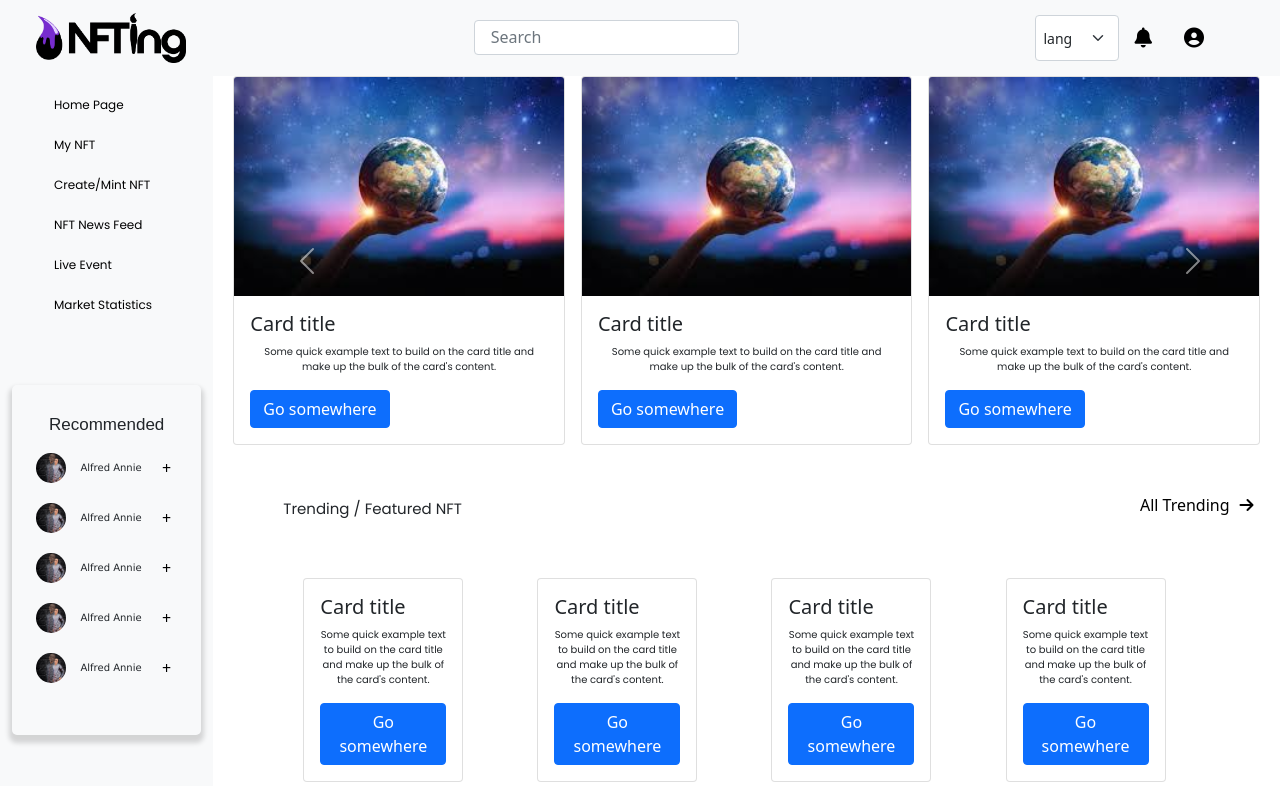
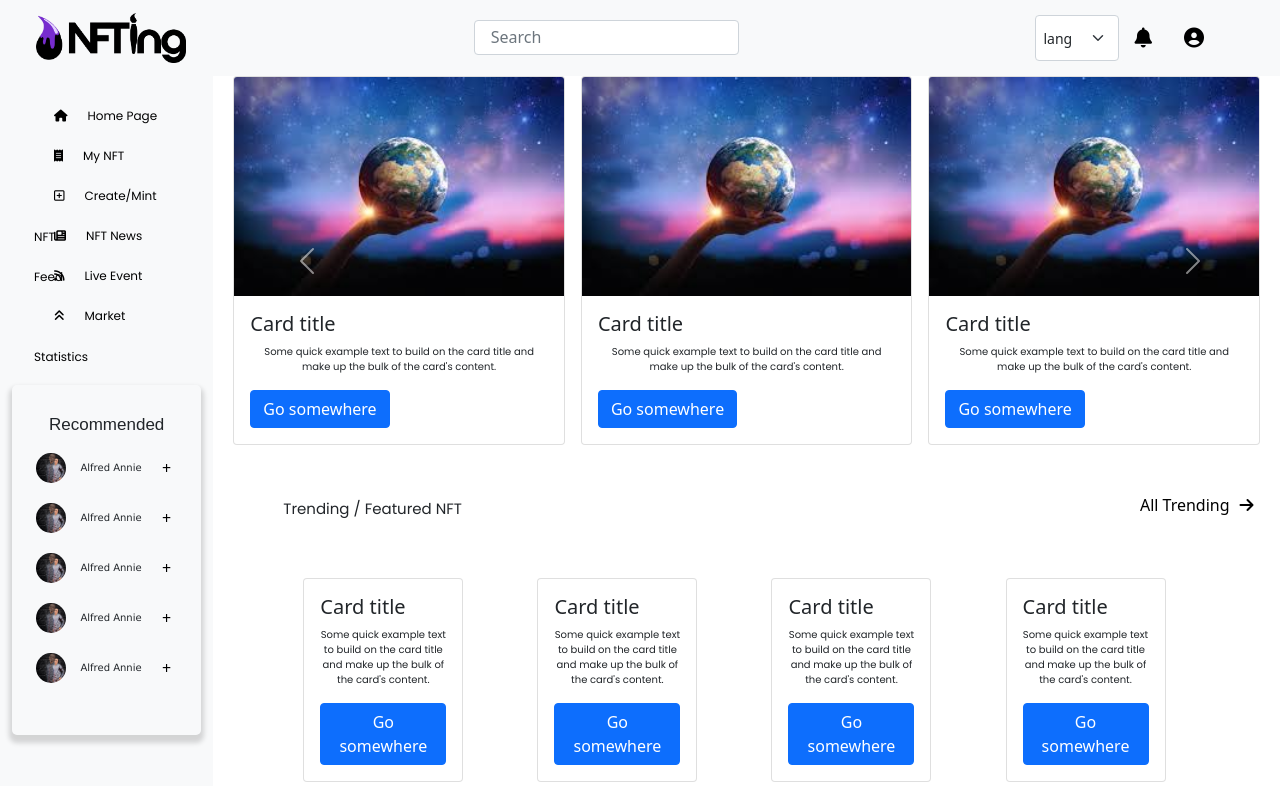
Before and after one commit to ahLfyreD/Nfting-react, a React (Create React App) app: page / in a window 1280 px wide. Shown: the top 786 px of the page. Built offline with nearby package versions, Linux system fonts and the light colour scheme.

Commit message:
added icons and styled with alignment.

```diff
--- a/src/components/home/menu/Menu.css
+++ b/src/components/home/menu/Menu.css
@@ -3,7 +3,6 @@
     width: 100%;
     margin-top: 4px;
     border-radius: 5px;
-    position: relative;
     /* box-shadow: 0 5px 5px 3px rgba(0, 0, 0, 0.15); */
     display: flex;
     flex-direction: column;
@@ -15,7 +14,8 @@
   .menu ul{
     list-style: none;
     margin-right: 5px;
-    width: 70%;
+    margin-left: -20px;
+    width: 85%;
   }
   .menu li {
     text-decoration: none;
@@ -32,7 +32,7 @@
   }
 
   .menu li i{
-    margin: 0;
+    margin: 20px;
   }
 
   .link{
@@ -40,6 +40,6 @@
     color: black;
   }
 
-  .menu li:hover{
+  /* .menu li:hover{
     background: linear-gradient(315deg, rgb(113, 113, 248), white);
-  }
+  } */
--- a/src/components/home/menu/Menu.js
+++ b/src/components/home/menu/Menu.js
@@ -5,12 +5,12 @@ const Menu = () => {
   return (
     <div className="menu">
         <ul>
-            <li><Link className="link" to="/">Home Page</Link></li>
-            <li><Link className="link" to="/mynft">My NFT</Link></li>
-            <li><Link className="link" to="/create">Create/Mint NFT</Link></li>
-            <li><Link className="link" to="/newsfeed">NFT News Feed</Link></li>
-            <li><Link className="link" to="/liveevent">Live Event</Link></li>
-            <li><Link className="link" to="/marketstatistics">Market Statistics</Link></li>
+            <li><Link className="link" to="/"><i class="fas fa-home"></i>Home Page</Link></li>
+            <li><Link className="link" to="/mynft"><i class="fas fa-receipt"></i>My NFT</Link></li>
+            <li><Link className="link" to="/create"><i class="far fa-plus-square"></i>Create/Mint NFT</Link></li>
+            <li><Link className="link" to="/newsfeed"><i class="fas fa-newspaper"></i>NFT News Feed</Link></li>
+            <li><Link className="link" to="/liveevent"><i class="fas fa-rss"></i>Live Event</Link></li>
+            <li><Link className="link" to="/marketstatistics"><i class="fas fa-angle-double-up"></i>Market Statistics</Link></li>
         </ul>
 
     </div>
```
